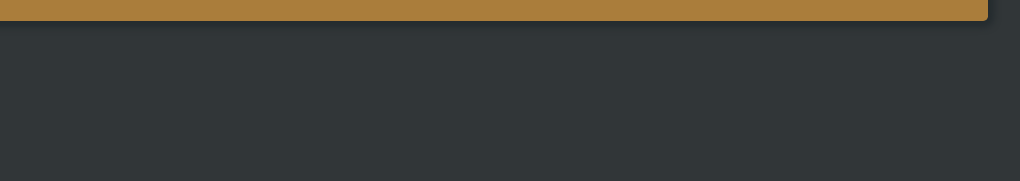
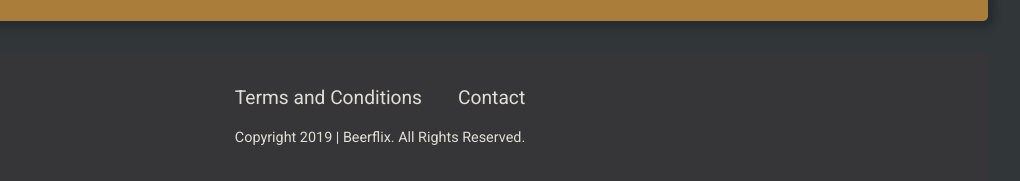
Before and after one commit to lb12/beerflix, a website: page index.html in a window 1280 px wide. Shown: the part 2787-2968 px from the top of the page, 260-1280 px from the left. Before the commit the page ends 2840 px from the top, so only its background shows below. Drawn offline with Linux system fonts and the light colour scheme.

Commit message:
Simple footer added

```diff
--- a/index.html
+++ b/index.html
@@ -263,64 +263,18 @@
 
       </section>
       <!-- results of filtering-end -->
-     <!--  <p>
-        Lorem ipsum dolor sit amet consectetur adipisicing elit. Iste corporis
-        perspiciatis assumenda, dolores, debitis tempora aut sint accusamus
-        pariatur libero suscipit natus explicabo ducimus ab at aperiam
-        reprehenderit maxime beatae!
-      </p>
-      <p>
-        Lorem ipsum dolor sit amet consectetur adipisicing elit. Iste corporis
-        perspiciatis assumenda, dolores, debitis tempora aut sint accusamus
-        pariatur libero suscipit natus explicabo ducimus ab at aperiam
-        reprehenderit maxime beatae!
-      </p>
-      <p>
-        Lorem ipsum dolor sit amet consectetur adipisicing elit. Iste corporis
-        perspiciatis assumenda, dolores, debitis tempora aut sint accusamus
-        pariatur libero suscipit natus explicabo ducimus ab at aperiam
-        reprehenderit maxime beatae!
-      </p>
-      <p>
-        Lorem ipsum dolor sit amet consectetur adipisicing elit. Iste corporis
-        perspiciatis assumenda, dolores, debitis tempora aut sint accusamus
-        pariatur libero suscipit natus explicabo ducimus ab at aperiam
-        reprehenderit maxime beatae!
-      </p>
-      <p>
-        Lorem ipsum dolor sit amet consectetur adipisicing elit. Iste corporis
-        perspiciatis assumenda, dolores, debitis tempora aut sint accusamus
-        pariatur libero suscipit natus explicabo ducimus ab at aperiam
-        reprehenderit maxime beatae!
-      </p>
-      <p>
-        Lorem ipsum dolor sit amet consectetur adipisicing elit. Iste corporis
-        perspiciatis assumenda, dolores, debitis tempora aut sint accusamus
-        pariatur libero suscipit natus explicabo ducimus ab at aperiam
-        reprehenderit maxime beatae!
-      </p>
-      <p>
-        Lorem ipsum dolor sit amet consectetur adipisicing elit. Iste corporis
-        perspiciatis assumenda, dolores, debitis tempora aut sint accusamus
-        pariatur libero suscipit natus explicabo ducimus ab at aperiam
-        reprehenderit maxime beatae!
-      </p>
-      <p>
-        Lorem ipsum dolor sit amet consectetur adipisicing elit. Iste corporis
-        perspiciatis assumenda, dolores, debitis tempora aut sint accusamus
-        pariatur libero suscipit natus explicabo ducimus ab at aperiam
-        reprehenderit maxime beatae!
-      </p>
-      <p>
-        Lorem ipsum dolor sit amet consectetur adipisicing elit. Iste corporis
-        perspiciatis assumenda, dolores, debitis tempora aut sint accusamus
-        pariatur libero suscipit natus explicabo ducimus ab at aperiam
-        reprehenderit maxime beatae!
-      </p> -->
     </main>
     <!-- main section-end  -->
     <!-- footer section-start -->
-    <footer></footer>
+    <footer class="main-footer">
+      <aside>
+        <div class="footer-terms-contact">
+          <a href="">Terms and Conditions</a>
+          <a href="">Contact</a>
+        </div>
+        <p class="copyright-text">Copyright 2019 | Beerflix. All Rights Reserved.</p>
+      </aside>
+    </footer>
     <!-- footer section-end -->
     <!-- scripts -->
     <script type="module" src="/js/ui.js"></script>
--- /dev/null
+++ b/src/css/footer.css
@@ -0,0 +1,33 @@
+.main-footer {
+    display: flex;
+    flex-direction: column;
+    justify-content: center;
+    align-items: center;
+    height: 8rem;
+    background-color: var(--bg-color);
+    margin-right: 2rem;
+    margin-left: 2rem;
+}
+
+.main-footer aside {
+    display: flex;
+    flex-direction: column;
+    align-items: center;
+    font-size: 1.2rem;
+    font-family: 'Roboto', sans-serif;
+}
+
+.footer-terms-contact {
+    display: flex;
+    flex-wrap: wrap;
+    width: 100%;
+    justify-content: space-between;
+    margin-bottom: 1.5rem;
+}
+.footer-terms-contact a {
+    color: var(--normal-text-color);
+}
+
+.copyright-text {
+    font-size: .9rem;
+}
--- a/src/css/styles.css
+++ b/src/css/styles.css
@@ -5,6 +5,7 @@
 @import "navbar.css";
 @import "main-header.css";
 @import "main.css";
+@import "footer.css";
 
 * {
     font-family: 'Roboto', sans-serif;
```
